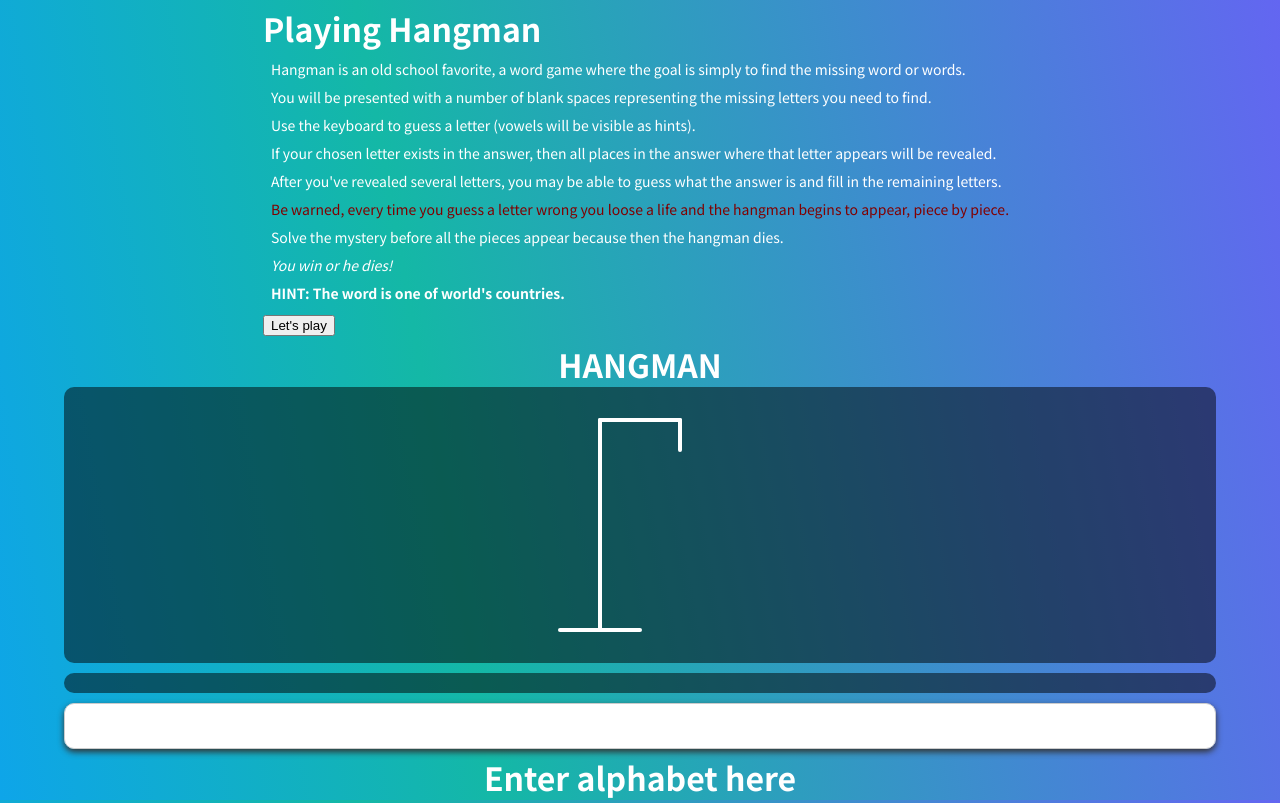
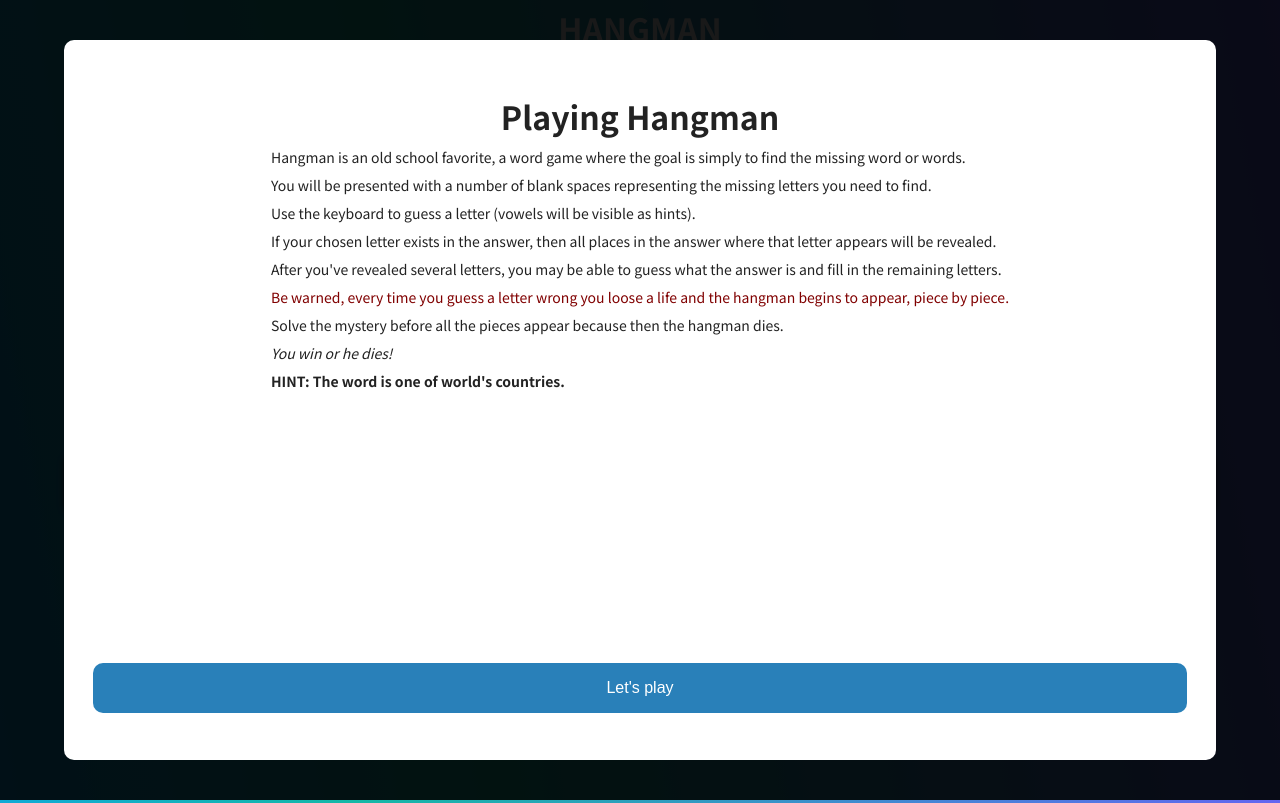
Before and after one commit to aadeshkulkarni/Hangman, a plain HTML site: page index.html in a window 1280 px wide. Shown: the top 803 px of the page. Drawn offline with Linux system fonts and the light colour scheme; no server answers.

Commit message:
Update styles.css

```diff
--- a/styles.css
+++ b/styles.css
@@ -37,12 +37,17 @@ p {
   background-color: rgba(0, 0, 0, 0.5);
   border-radius: 10px;
 }
-
+button:active,
+button:hover,
+button:focus {
+  background: rgba(0, 0, 0, 0.5);
+}
 .wrong-letters-container {
   top: 20px;
   color: #07123a;
   right: 20px;
   text-align: right;
+  margin-top: 10px;
 }
 .wrong-letters-container span {
   font-size: 24px;
@@ -117,6 +122,7 @@ p {
   margin-top: 20px;
   padding: 12px 20px;
   font-size: 16px;
+  border-radius: 10px;
 }
 
 .popup button:active {
@@ -189,3 +195,43 @@ p {
         transform:translateX(-50%); */
   }
 }
+
+.message-container {
+  position: absolute;
+  top: 0;
+  left: 0;
+  right: 0;
+  bottom: 0;
+  width: 100vw;
+  height: 100vh;
+  background: rgba(0, 0, 0, 0.9);
+  display: flex;
+  justify-content: center;
+  align-items: center;
+  transition: display 5s linear;
+}
+.message-container .message {
+  width: 90%;
+  height: 90%;
+  background: #fff;
+  color: #222;
+  z-index: 900;
+  display: flex;
+  flex-direction: column;
+  justify-content: center;
+  align-items: center;
+  position: relative;
+  border-radius: 10px;
+}
+
+.message-container .message button {
+  cursor: pointer;
+  color: #fff;
+  background-color: #2980b9;
+  border: 0;
+  border-radius: 10px;
+  margin-top: 20px;
+  padding: 16px 20px;
+  font-size: 16px;
+  width: 95%;
+}
```
